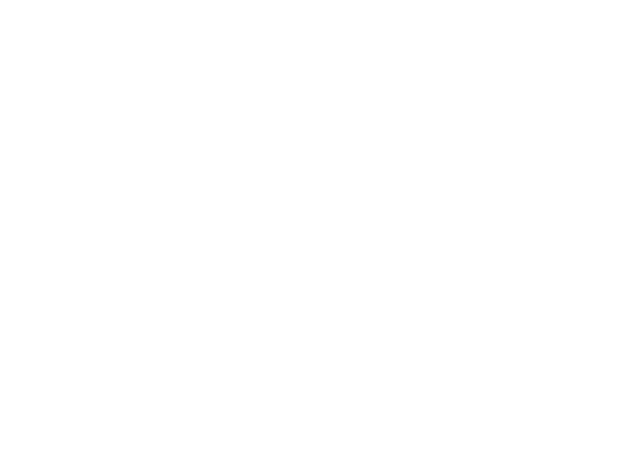
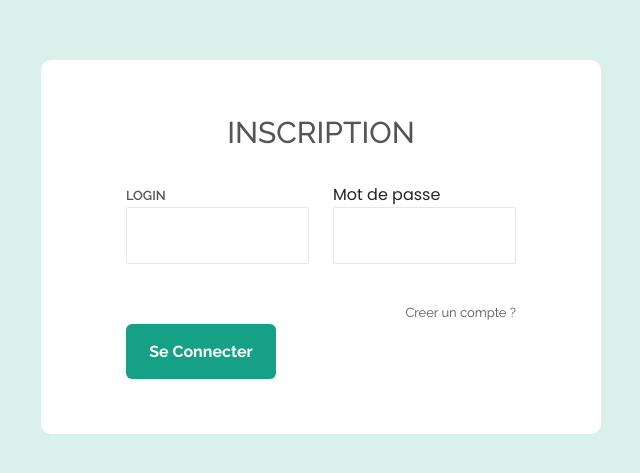
Before and after one commit to sonhibou298/Dig-Dajeg-React, a React (Create React App) app: page /inscription in a window 1280 px wide. Before the commit this address had no page. Shown: the part 153-626 px from the top of the page, without its empty margins (319-959 px from the left). Built offline with nearby package versions, Linux system fonts and the light colour scheme.

Commit message:
Bug : A propos

```diff
--- a/public/index.html
+++ b/public/index.html
@@ -23,7 +23,7 @@
 ------------------------------------------------------------->
     <link rel="stylesheet" type="text/css" href="publicLogin/css/util.css">
     <link rel="stylesheet" type="text/css" href="publicLogin/css/main.css">
-    <title>React App</title>
+    <title>Chifaa Dig-daje</title>
   </head>
   <body>
     <noscript>You need to enable JavaScript to run this app.</noscript>
--- a/src/App.js
+++ b/src/App.js
@@ -6,6 +6,7 @@ import {Routes, Route} from "react-router-dom"
 import Home from "./pages/Home";
 import Login from "./components/Login";
 import LoginPatient from "./components/LoginPatient";
+import InscriptionPatient from "./components/InscriptionPatient";
 
 
 
@@ -15,6 +16,7 @@ function App() {
           <Route path="/" element={<Home/>}/>
           <Route path="/login" element={<Login/>}></Route>
           <Route path="/loginPatient" element={<LoginPatient/>}></Route>
+          <Route path="/inscription" element={<InscriptionPatient/>}></Route>
 
       </Routes>
   );
--- /dev/null
+++ b/src/components/InscriptionPatient.js
@@ -0,0 +1,61 @@
+import React from 'react';
+import {Link} from "react-router-dom";
+
+const InscriptionPatient = () => {
+
+    return (
+        <div>
+            <div className="limiter">
+                <div className="container-login100">
+                    <div className="wrap-login100 p-l-85 p-r-85 p-t-55 p-b-55">
+                        <form className="login100-form validate-form flex-sb flex-w">
+                            <span className="login100-form-title p-b-32">
+                                Inscription
+                            </span>
+                            <div className="row">
+                                <div className="col-md-6 col-sm-12 w">
+                                    <span className="txt1 p-b-11">Login</span>
+                                    <div className="wrap-input100 validate-input m-b-36" data-validate="Username is required">
+                                        <input className="input100 w-100" type="text" name="username"/>
+                                        <span className="focus-input100"></span>
+                                    </div>
+                                </div>
+
+                                <div className="col-md-6">
+                                    <span>Mot de passe</span>
+                                    <div className="wrap-input100 validate-input m-b-36" data-validate="Username is required">
+                                        <input className="input100" type="password" name="username"/>
+                                        <span className="focus-input100"></span>
+                                    </div>
+                                </div>
+                            </div>
+
+
+
+                            <div className="flex-sb-m w-full">
+                                <div className="contact100-form-checkbox">
+
+                                </div>
+
+                                <div>
+                                    <Link to="/inscription" className="txt4">Creer un compte ?</Link>
+                                </div>
+                            </div>
+
+                            <div className="container-login100-form-btn">
+                                <button className="login100-form-btn">
+                                    Se Connecter
+                                </button>
+                            </div>
+
+                        </form>
+                    </div>
+                </div>
+            </div>
+
+
+            <div id="dropDownSelect1"></div>
+        </div>
+    )
+}
+export default InscriptionPatient;
--- a/src/components/LoginPatient.js
+++ b/src/components/LoginPatient.js
@@ -1,4 +1,5 @@
 import React from 'react';
+import {Link} from "react-router-dom";
 
 const LoginPatient = () => {
 
@@ -52,9 +53,7 @@ const LoginPatient = () => {
                                 </div>
 
                                 <div>
-                                    <a href="#" className="txt4">
-                                        Créer un compte?
-                                    </a>
+                                   <Link to="/inscription" className="txt4">Creer un compte ?</Link>
                                 </div>
                             </div>
 
--- a/src/index.css
+++ b/src/index.css
@@ -361,8 +361,8 @@ header span i {
   color: #fff;
   position: absolute;
   top: 70px;
+}
 
-}
 .section-btn:hover{
   background: #ffffff;
   color: #16a085;
--- a/src/pages/Home.js
+++ b/src/pages/Home.js
@@ -2,6 +2,7 @@ import React from 'react';
 import Header from "../components/Header";
 import Menu from "../components/Menu";
 import BaniereImage from "../components/BaniereImage";
+import A_Propos from "../components/A_Propos";
 
 
 const Home = () => {
@@ -11,6 +12,7 @@ const Home = () => {
             <Header/>
             <Menu/>
             <BaniereImage/>
+            <A_Propos/>
         </div>
     )
 }
```
Also changed, not shown: src/components/A_Propos.js (added, +58 -0 lines), 2 other files (tests, documents, lock files or other folders).
